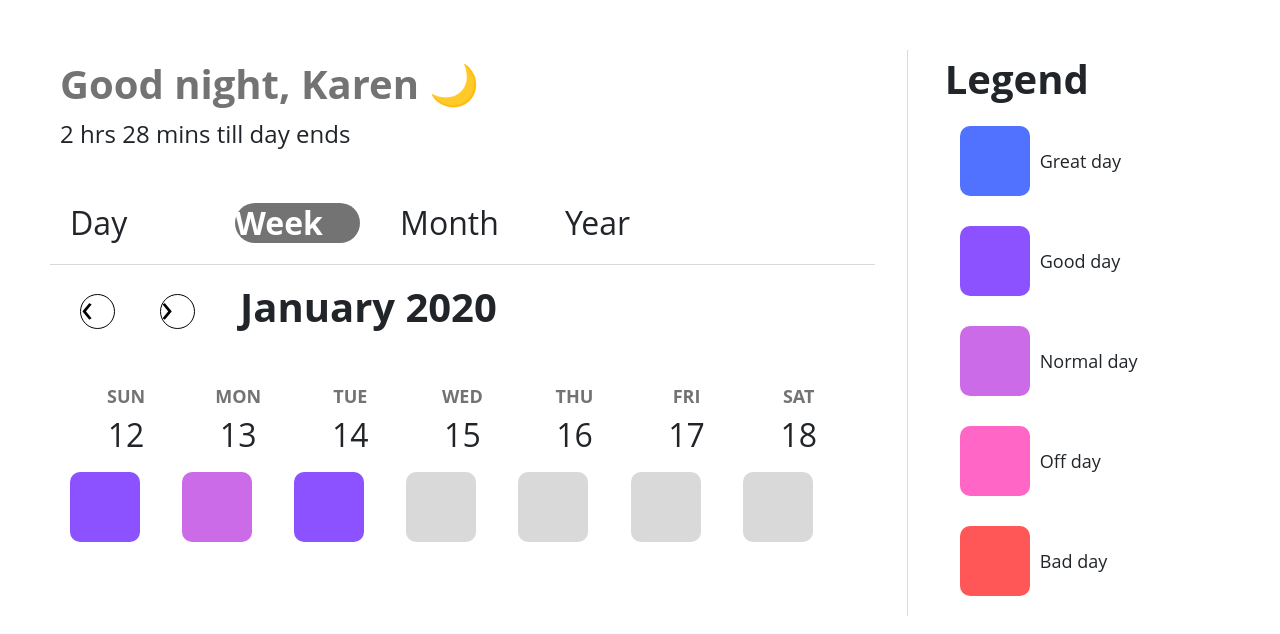
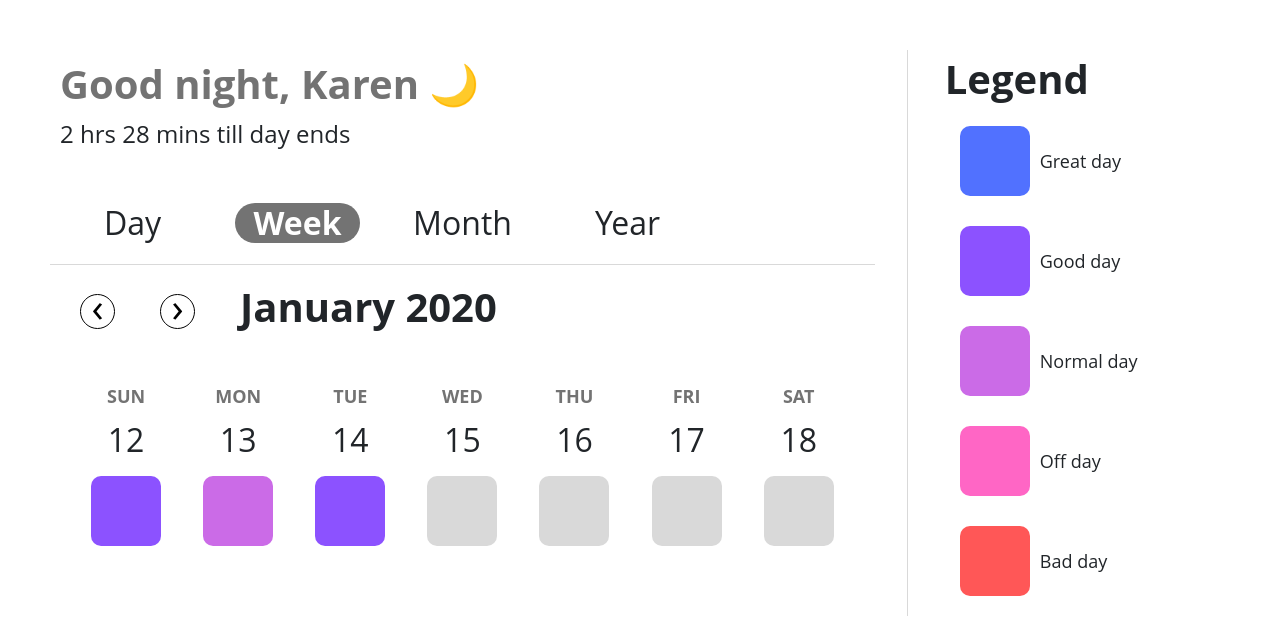
Before and after one commit to uttaravadina/dayz, a React (Create React App) app in the folder frontend/: page / in a window 1280 px wide. Shown: the top 634 px of the page. Built offline with nearby package versions, Linux system fonts and the light colour scheme.

Commit message:
Finally center align stuff smhhhh

```diff
--- a/frontend/src/Components/Week.js
+++ b/frontend/src/Components/Week.js
@@ -72,18 +72,24 @@ class Week extends React.Component {
         month: null,
         year: null,
         weekRange: [],
+        isToday: [],
     }
 
     componentDidMount = () => {
         let today = new Date();
+
         let currWeek = weekRange(today);
         let info = getInfo(currWeek);
+
+        let todayy = new Date();
+        let isToday = info.dates.map(x => x === todayy.getDate());
 
         this.setState({
             dates: info.dates,
             month: info.month,
             year: info.year,
             weekRange: currWeek,
+            isToday: isToday,
         });
     }
 
@@ -92,11 +98,15 @@ class Week extends React.Component {
         let nextWeek = getNext(currWeek)
         let info = getInfo(nextWeek);
 
+        let todayy = new Date();
+        let isToday = info.dates.map(x => x === todayy.getDate());
+
         this.setState({
             dates: info.dates,
             month: info.month,
             year: info.year,
             weekRange: currWeek,
+            isToday: isToday,
         });
     }
 
@@ -105,11 +115,15 @@ class Week extends React.Component {
         let prevWeek = getPrev(currWeek)
         let info = getInfo(prevWeek);
 
+        let todayy = new Date();
+        let isToday = info.dates.map(x => x === todayy.getDate());
+
         this.setState({
             dates: info.dates,
             month: info.month,
             year: info.year,
             weekRange: currWeek,
+            isToday: isToday,
         });
     }
 
@@ -126,6 +140,7 @@ class Week extends React.Component {
                     />
                     <WeekView
                         dates = {this.state.dates}
+                        isToday = {this.state.isToday}
                     />
                 </div>
             </>
--- a/frontend/src/Components/WeekArrowBar.js
+++ b/frontend/src/Components/WeekArrowBar.js
@@ -2,10 +2,13 @@ import React from 'react';
 import '../Styles/ArrowBar.css'
 
 const Arrow = ({ direction, clickFunction, glyph }) => (
+
 	<div
 		className={ `arrow ${direction}` }
 		onClick={ clickFunction }>
-		<h1>{ glyph } </h1>
+
+            <h1>{ glyph } </h1>
+
 	</div>
 );
 
@@ -25,7 +28,7 @@ class WeekArrowBar extends React.Component {
                         glyph="&#8250;"
                         clickFunction={this.props.handleRightClick}/>
                     <div className="curr-timeframe">
-                        <strong><h1>{this.props.month} {this.props.year}</h1></strong>
+                        <h1>{this.props.month} {this.props.year}</h1>
                     </div>
                 </div>
             </>
--- a/frontend/src/Components/WeekView.js
+++ b/frontend/src/Components/WeekView.js
@@ -1,58 +1,75 @@
 import React from 'react';
 import '../Styles/WeekView.css'
 
-const WeekModule = ({ day, date, color }) => (
+const WeekModule = ({ day, date, isToday, color }) => {
+    let todayActive = isToday ? "today-active" : "today-inactive";
+    console.log(todayActive)
+
+
+    return (
         <div className="week-module">
             <h3>{day}</h3>
+            <div className={todayActive}>
                 <h2>{date}</h2>
+            </div>
+
             <div style={{height: '10px'}}/>
+            <div className="week-colorbox-container">
                 <div className="week-colorbox"
                     style={{backgroundColor: color}}
                 />
             </div>
-);
 
-
+        </div>
+    )
+};
 
 class WeekView extends React.Component {
 
     render() {
-
+        console.log(this.props.isToday)
         return (
             <>
                 <div className="week">
                     <WeekModule
                         day="SUN"
+                        isToday={this.props.isToday[0]}
                         date={this.props.dates[0]}
                         color="#8C52FF"
                     />
                     <WeekModule
                         day="MON"
+                        isToay={this.props.isToday[1]}
                         date={this.props.dates[1]}
                         color="#CB6BE7"
                     />
                     <WeekModule
                         day="TUE"
+                        isToday={this.props.isToday[2]}
                         date={this.props.dates[2]}
                         color="#8C52FF"
                     />
                     <WeekModule
                         day="WED"
+                        isToday={this.props.isToday[3]}
                         date={this.props.dates[3]}
                         color="#D9D9D9"
                     />
                     <WeekModule
                         day="THU"
+                        isToday={this.props.isToday[4]}
                         date={this.props.dates[4]}
                         color="#D9D9D9"
                     />
                     <WeekModule
                         day="FRI"
+                        isToday={this.props.isToday[5]}
                         date={this.props.dates[5]}
                         color="#D9D9D9"
                     />
                     <WeekModule
                         day="SAT"
+                        isToday={this.props.isToday[6]}
                         date={this.props.dates[6]}
                         color="#D9D9D9"
                     />
--- a/frontend/src/Styles/ArrowBar.css
+++ b/frontend/src/Styles/ArrowBar.css
@@ -8,8 +8,8 @@
 
 .arrow {
 	color: black;
-	cursor: pointer;
-    font-size: 3rem;
+    cursor: pointer;
+    font-size: 5em;
     width: 35px;
     height: 35px;
     border-style: solid;
@@ -18,11 +18,12 @@
     position: fixed;
     display: flex;
     align-items: center;
+    justify-content: center;
+
 }
 
 .arrow h1 {
     text-align: center;
-
 }
 
 .arrow.right {
--- a/frontend/src/Styles/TimeFrameBar.css
+++ b/frontend/src/Styles/TimeFrameBar.css
@@ -19,6 +19,7 @@
     width: 125px;
     display: flex;
     align-items: center;
+    justify-content: center;
 }
 
 .timeframe-active {
@@ -29,15 +30,18 @@
     background-color: #737373;
     align-items: center;
     color: white;
+    justify-content: center;
 }
 
 .timeframe-active h2 {
     font-weight: bold;
     margin: 0;
     padding: 0;
+
 }
 
 .timeframe-inactive h2 {
     margin: 0;
     padding: 0;
+
 }
--- a/frontend/src/Styles/WeekView.css
+++ b/frontend/src/Styles/WeekView.css
@@ -12,12 +12,41 @@
     flex-direction: column;
     flex-grow: 1;
     text-align: center;
+    align-items: center;
+    justify-content: center;
 }
 
 .week-module h3{
     color: #737373;
     font-weight: bold;
     font-size: large;
+}
+
+.week-module h2 {
+    margin: 0px;
+    padding: 0px;
+}
+
+.today-active {
+    background-color: #737373;
+    border-radius: 50%;
+    width: 50px;
+    height: 50px;
+    display: flex;
+    align-items: center;
+    justify-content: center;
+}
+
+.today-inactive {
+    height: 50px;
+    display: flex;
+    align-items: center;
+    justify-content: center;
+}
+
+.today-active h2{
+    font-weight: bold;
+    color: white;
 }
 
 .week-colorbox {
@@ -27,3 +56,7 @@
     padding: 10px;
     display: inline-block;
 }
+
+.week-colorbox-container {
+    text-align: center;
+}
```
Also changed, not shown: frontend/src/Components/TimeFrameBar.js (+4 -4 lines). Lines whose indentation alone changed are shown as unchanged.
